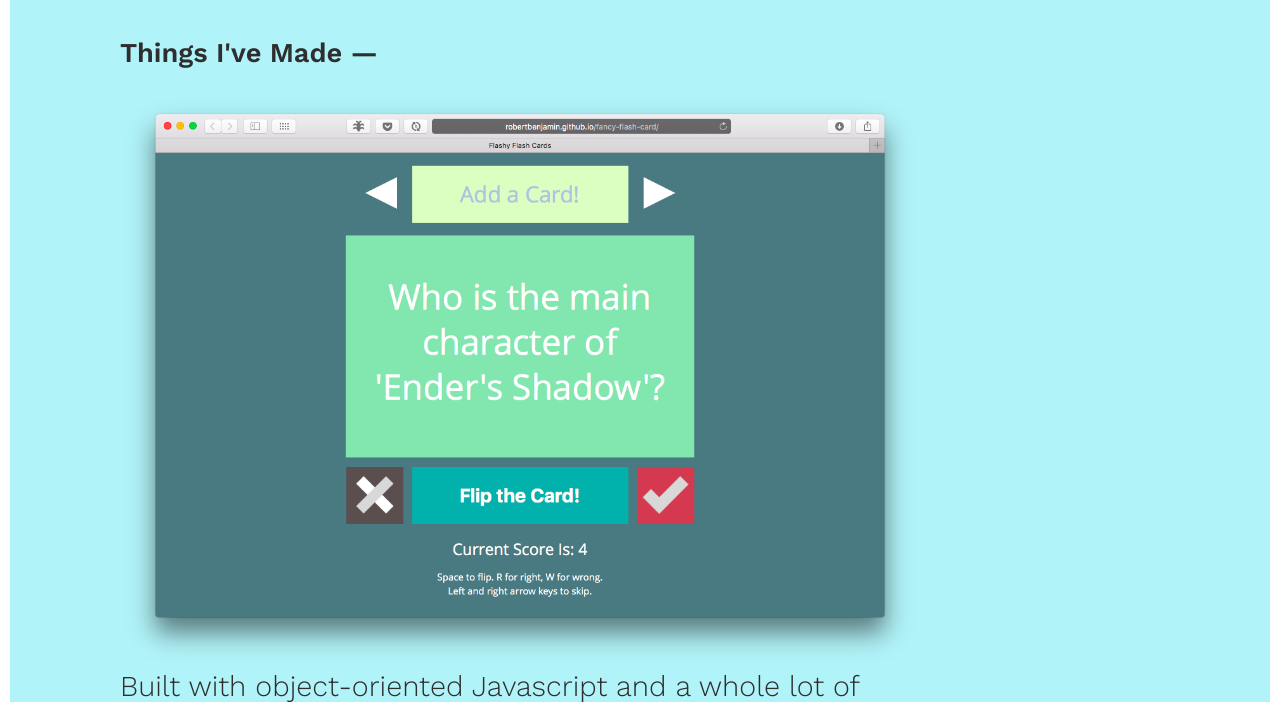
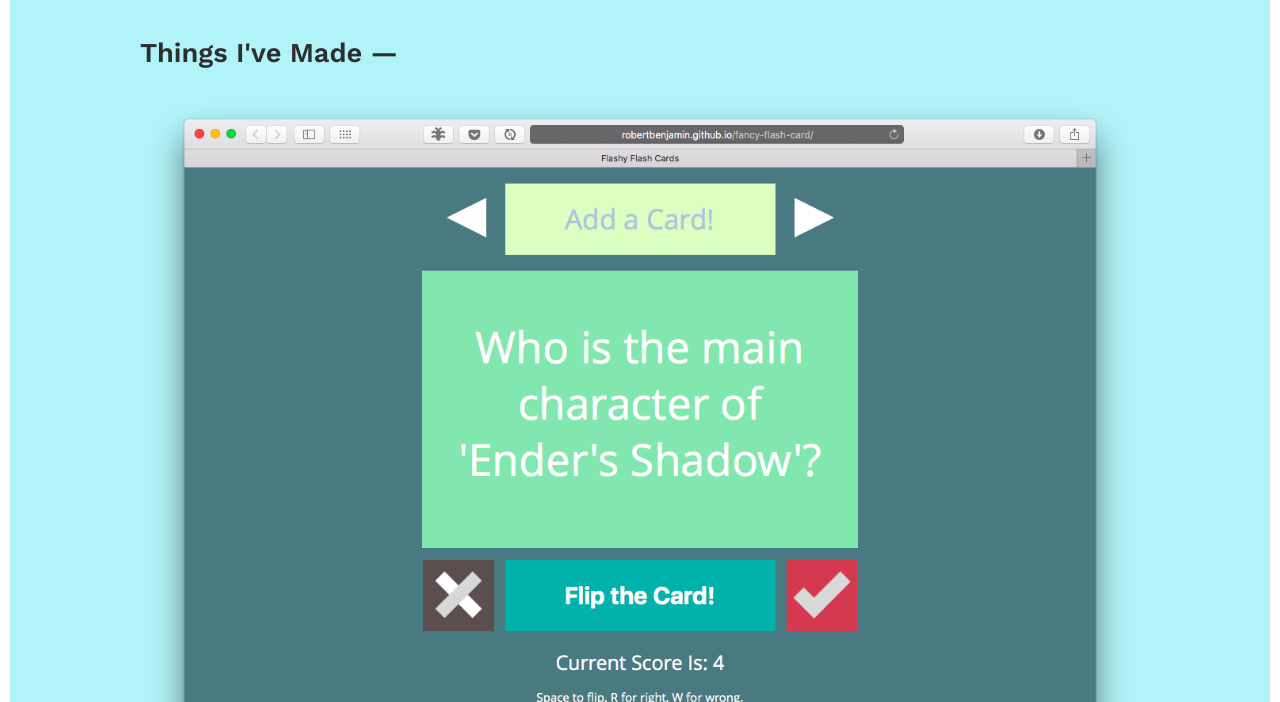
Before and after one commit to robertbenjamin/robertbenjamin.github.io, a plain HTML site: page index.html in a window 1280 px wide. Shown: the part 235-937 px from the top of the page. Drawn offline with nearby package versions, Linux system fonts and the light colour scheme.

```diff
--- a/main.css
+++ b/main.css
@@ -43,9 +43,9 @@
 	margin-bottom: 25px;
 }
 
-main {
-	max-width: 800px;
-	margin: 0 110px 0 110px;
+main, header {
+	max-width: 1000px;
+	margin: 0 auto 0 auto;
 }
 
 .description {
@@ -111,7 +111,7 @@
 
 /* For smaller devices */
 
-@media (max-width: 800px) {
+@media (max-width: 1200px) {
 	.logo {
 		width: 70px;
 	}
@@ -157,10 +157,6 @@
 /* For larger devices */
 
 @media (min-width: 1400px) {
-  header, main {
-    max-width: 1000px;
-    margin: 0 auto;
-  }
   .description {
     max-width: 800px;
     margin: 0 auto 30px auto;
```
